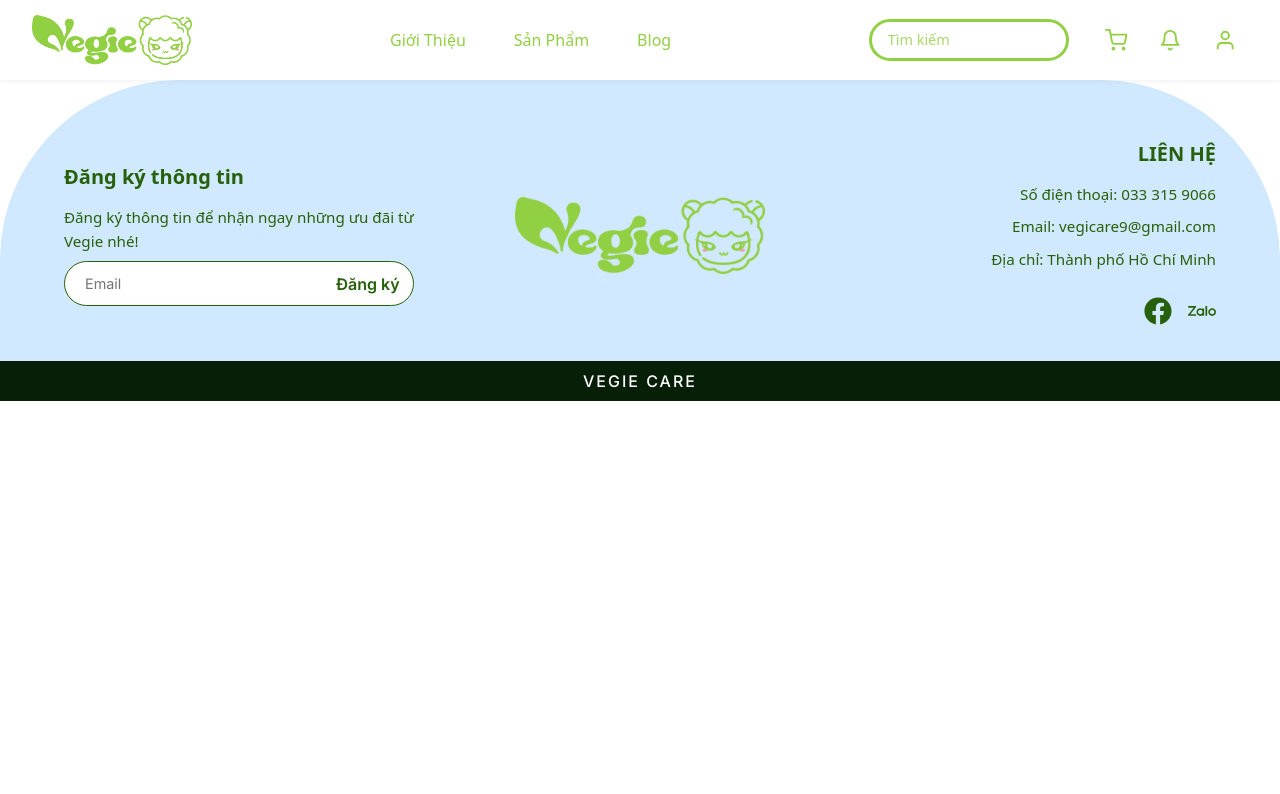
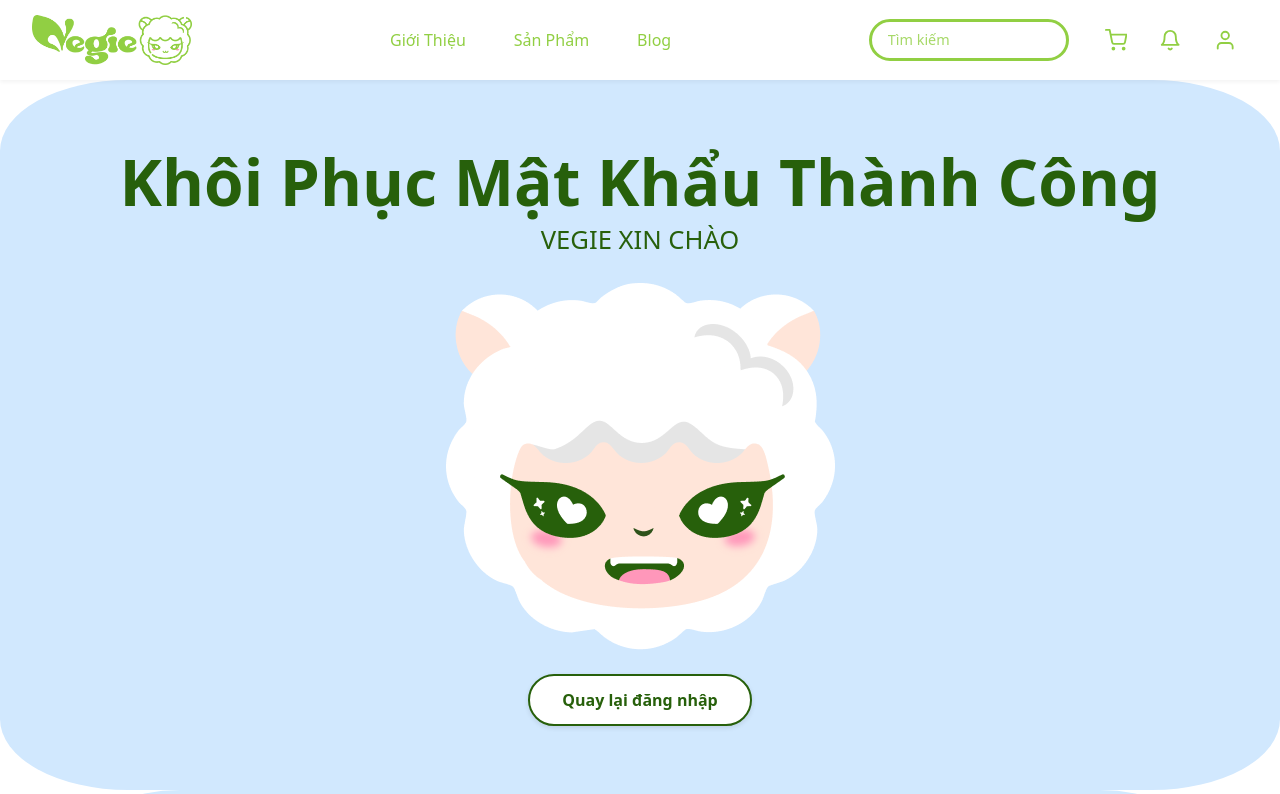
Before and after one commit to tnat8628/veggie-care, a React (Vite) app: page /stage-notification in a window 1280 px wide. Shown: the top 794 px of the page. Built offline with nearby package versions, Linux system fonts and the light colour scheme.

Commit message:
refactor: change PasswordReCoverySuccess to StageNotification

```diff
--- a/src/App.jsx
+++ b/src/App.jsx
@@ -4,11 +4,10 @@ import 'bootstrap/dist/js/bootstrap.bundle.min.js'
 import { BrowserRouter as Router, Route, Routes } from 'react-router-dom'
 import Home from './components/home/Home'
 import Login from './components/auth/Login'
-import PasswordRecovery from './components/auth/PasswordRecovery'
-import PasswordRecoverySuccess from './components/auth/PasswordRecoverySuccess'
 import NavBar from './components/layout/NavBar'
 import Footer from './components/layout/Footer'
-
+import StageNotification from './components/notifications/StageNotification'
+import PasswordRecovery from './components/auth/PasswordRecovery'
 
 function App() {
 
@@ -21,7 +20,7 @@ function App() {
             <Route path='/veggie-care' element={<Home/>} />
             <Route path='/dang-nhap' element={<Login/>} />
             <Route path='/khoi-phuc-mat-khau' element={<PasswordRecovery/>} />
-            <Route path='/password-recovery-success' element={<PasswordRecoverySuccess/>} />
+            <Route path='/stage-notification' element={<StageNotification/>} />
           </Routes>
           <Footer/>
         </Router>
--- a/src/components/auth/PasswordRecovery.jsx
+++ b/src/components/auth/PasswordRecovery.jsx
@@ -13,7 +13,7 @@ const PasswordRecovery = () => {
   const handleSubmit = (e) => {
     e.preventDefault();
     // Navigate to the success page when the form is submitted
-    navigate('/password-recovery-success');
+    navigate('/stage-notification');
   };
 
   return (
--- a/src/components/auth/PasswordRecoverySuccess.jsx
+++ b/src/components/notifications/StageNotification.jsx
@@ -1,9 +1,9 @@
 import React from 'react';
 import { Link, useNavigate } from 'react-router-dom';
-import '../../css/PasswordRecoverySuccess.css';
+import '../../css/StageNotification.css';
 import mascot from '../../assets/mascot-smile.png';
 
-const PasswordRecoverySuccess = () => {
+const StageNotification = () => {
   const navigate = useNavigate();
 
   const handleBackToLogin = () => {
@@ -11,13 +11,13 @@ const PasswordRecoverySuccess = () => {
   };
 
   return (
-    <div className="recovery-success-page">
-      <div className="recovery-success-container">
-        <div className="recovery-success-card">
-          <div className="recovery-success-header">
+    <div className="stage-notification-page">
+      <div className="stage-notification-container">
+        <div className="stage-notification-card">
+          <div className="stage-notification-header">
             <h2>Khôi Phục Mật Khẩu Thành Công</h2>
           </div>
-          <div className="recovery-success-hello">
+          <div className="stage-notification-title">
             <p> VEGIE XIN CHÀO</p>
           </div>
 
@@ -25,9 +25,8 @@ const PasswordRecoverySuccess = () => {
             <img src={mascot} alt="Veggie Mascot" className="mascot-image" />
           </div>
 
-
           <div className="button-container">
-            <button onClick={handleBackToLogin} className="recovery-success-button">
+            <button onClick={handleBackToLogin} className="stage-notification-button">
               Quay lại đăng nhập
             </button>
           </div>
@@ -37,4 +36,4 @@ const PasswordRecoverySuccess = () => {
   );
 };
 
-export default PasswordRecoverySuccess;
+export default StageNotification;
--- a/src/css/PasswordRecoverySuccess.css
+++ /dev/null
@@ -1,178 +0,0 @@
-.recovery-success-page {
-  display: flex;
-  min-height: 80vh;
-  justify-content: center;
-  align-items: center;
-}
-
-.recovery-success-container {
-  width: 100%;
-  background-color: #D1E8FE;
-  display: flex;
-  flex-direction: column;
-  align-items: center;
-  justify-content:end;
-  padding: 2rem;
-  border-radius: 10% 10% 0 0 ;
-}
-
-.recovery-success-card {
-  width: 100%;
-  padding: 2rem;
-  text-align: center;
-  border-radius: 20px;
-}
-
-.veggie-logo-large {
-  margin-bottom: 1rem;
-  text-align: center;
-}
-
-.veggie-logo-large h1 {
-  font-size: 8rem;
-  color: #27600B;
-  font-weight: bold;
-  margin: 0;
-}
-
-.recovery-success-header {
-  margin-bottom: 1.5rem;
-}
-
-.recovery-success-header h2 {
-  font-size: 4rem;
-  color: #27600B;
-  margin: 0;
-  font-weight: bold;
-  white-space: nowrap;
-  overflow: hidden;
-  text-overflow: ellipsis;
-}
-
-.mascot-container {
-  margin: 1.5rem 0;
-  display: flex;
-  justify-content: center;
-
-}
-
-.recovery-success-hello {
-  font-size: 1.6rem;
-  color: #27600B;
-}
-
-.recovery-success-button {
-  background-color: white;
-  color: #27600B;
-  border: 2px solid #27600B;
-  border-radius: 200px;
-  padding: 0.75rem 2rem;
-  font-size: 1rem;
-  font-weight: bold;
-  cursor: pointer;
-  transition: background-color 0.3s, color 0.3s;
-  display: inline-block;
-  width: auto;
-  box-shadow: 0 2px 5px rgba(0, 0, 0, 0.1);
-}
-
-.recovery-success-button:hover {
-  background-color: #27600B;
-  color: white;
-}
-
-.recovery-form {
-  display: flex;
-  flex-direction: column;
-  gap: 1rem;
-}
-
-.button-container {
-  display: flex;
-  justify-content: center;
-  margin-top: 0.75rem;
-}
-
-.form-group {
-  position: relative;
-}
-
-.recovery-form input[type="text"] {
-  width: 100%;
-  padding: 0.5rem 1rem;
-  border: 2px solid #ced4da;
-  border-radius: 200px;
-  font-size: 1rem;
-  transition: border-color 0.3s;
-  text-align: center;
-  background-color: white;
-}
-
-.recovery-form input:focus {
-  outline: none;
-  border-color: #27600B;
-  box-shadow: 0 0 0 2px rgba(39, 96, 11, 0.2);
-}
-
-.recovery-form input::placeholder {
-  color: #aaa;
-}
-
-.recovery-button {
-  background-color: white;
-  color: #27600B;
-  border: 2px solid #27600B;
-  border-radius: 200px;
-  padding: 0.5rem 1.5rem;
-  font-size: 1rem;
-  font-weight: bold;
-  cursor: pointer;
-  transition: background-color 0.3s, color 0.3s;
-  display: inline-block;
-  width: auto;
-  box-shadow: 0 2px 4px rgba(0, 0, 0, 0.1);
-}
-
-.recovery-button:hover {
-  background-color: #27600B;
-  color: white;
-}
-
-.recovery-footer {
-  margin-top: 1.5rem;
-}
-
-.back-to-login {
-  color: #27600B;
-  text-decoration: none;
-  font-size: 0.9rem;
-}
-
-.back-to-login:hover {
-  text-decoration: underline;
-}
-
-/* Responsive adjustments */
-@media (max-width: 768px) {
-  .veggie-logo-large h1 {
-    font-size: 4rem;
-  }
-
-  .recovery-header h2 {
-    font-size: 2rem;
-  }
-}
-
-@media (max-width: 480px) {
-  .recovery-card {
-    padding: 1.5rem;
-  }
-
-  .veggie-logo-large h1 {
-    font-size: 3rem;
-  }
-
-  .recovery-header h2 {
-    font-size: 1.8rem;
-  }
-}
--- /dev/null
+++ b/src/css/StageNotification.css
@@ -0,0 +1,74 @@
+.stage-notification-page {
+  display: flex;
+  min-height: 80vh;
+  justify-content: center;
+  align-items: center;
+}
+
+.stage-notification-container {
+  width: 100%;
+  background-color: #D1E8FE;
+  display: flex;
+  flex-direction: column;
+  align-items: center;
+  justify-content:end;
+  padding: 2rem;
+  border-radius: 10% 10% 10% 10% ;
+}
+
+.stage-notification-card {
+  width: 100%;
+  padding: 2rem;
+  text-align: center;
+  border-radius: 20px;
+}
+
+
+.stage-notification-header h2 {
+  font-size: 4rem;
+  color: #27600B;
+  margin: 0;
+  font-weight: bold;
+}
+
+.mascot-container {
+  margin: 1.5rem 0;
+  display: flex;
+  justify-content: center;
+
+}
+
+.stage-notification-title{
+  font-size: 1.6rem;
+  color: #27600B;
+}
+
+.stage-notification-button {
+  background-color: white;
+  color: #27600B;
+  border: 2px solid #27600B;
+  border-radius: 200px;
+  padding: 0.75rem 2rem;
+  font-size: 1rem;
+  font-weight: bold;
+  cursor: pointer;
+  transition: background-color 0.3s, color 0.3s;
+  display: inline-block;
+  width: auto;
+  box-shadow: 0 2px 5px rgba(0, 0, 0, 0.1);
+}
+
+.stage-notification-button:hover {
+  background-color: #27600B;
+  color: white;
+}
+
+.button-container {
+  display: flex;
+  justify-content: center;
+  margin-top: 0.75rem;
+}
+
+.form-group {
+  position: relative;
+}
```
Also changed, not shown: src/components/auth/Register.jsx (added).
